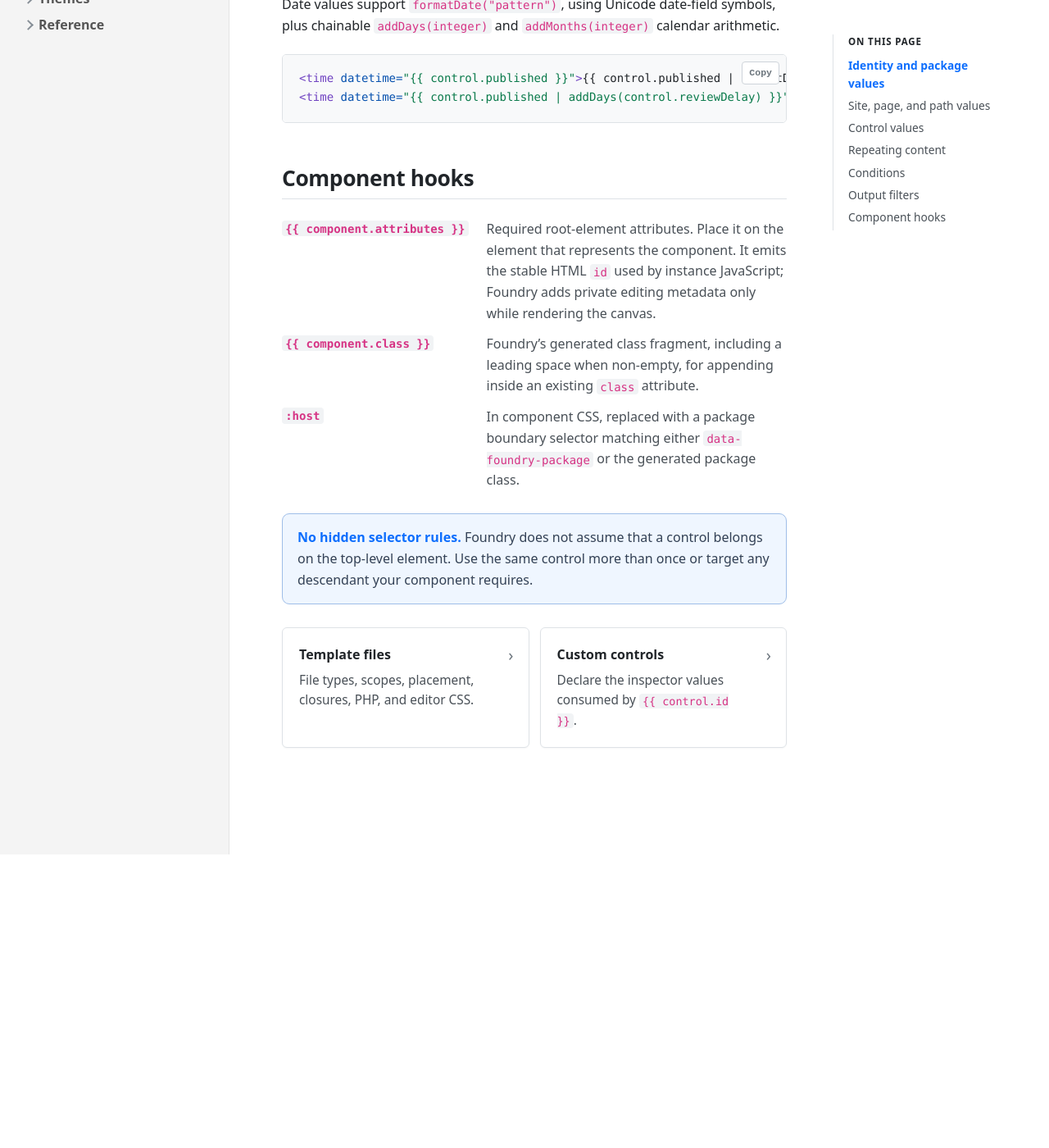
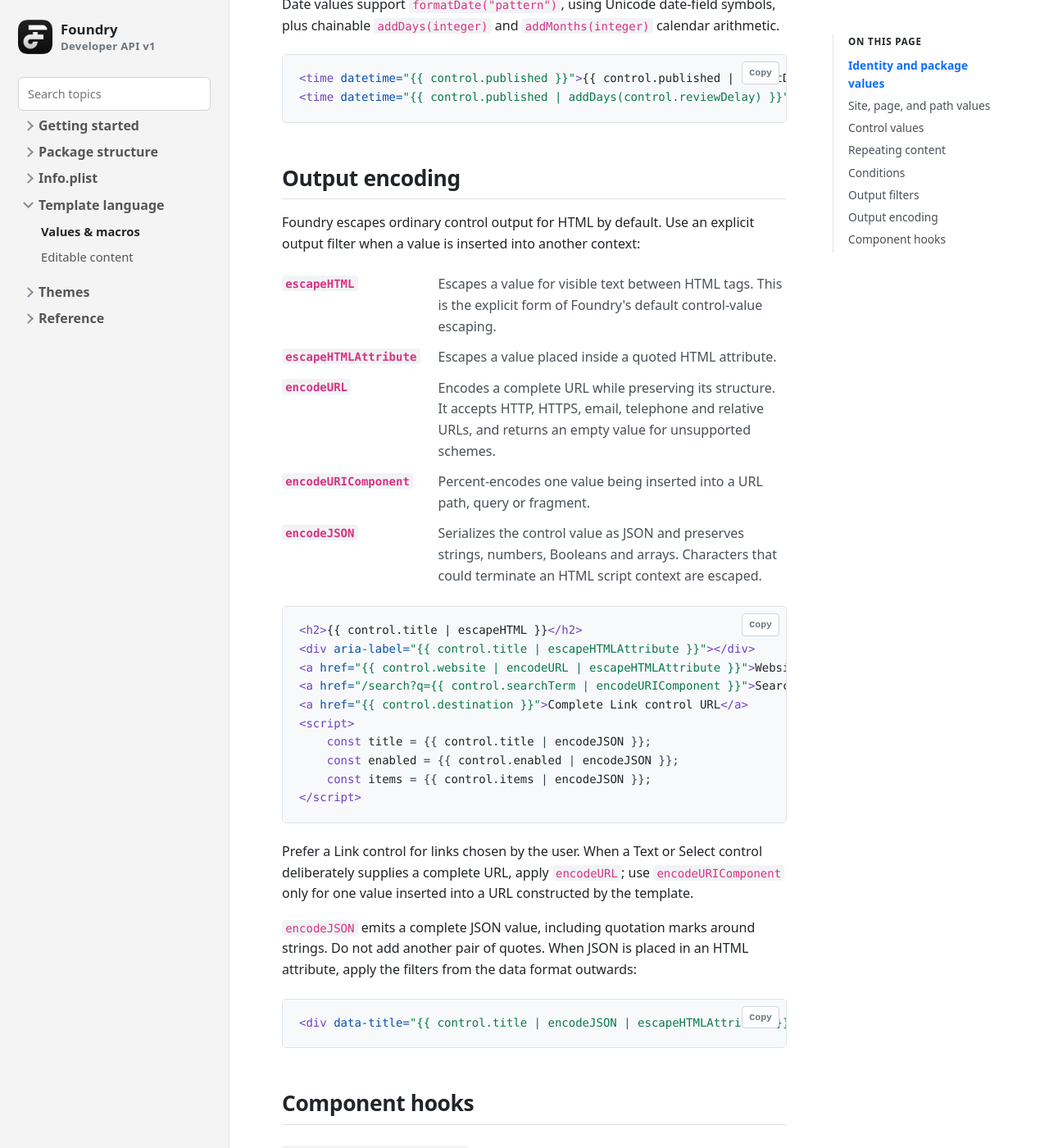
Before and after one commit to doobox/foundry-developer-api, a Jekyll site: the page built from template-values.md, in a window 1280 px wide and 1400 px high, scrolled down 7407 px. Shown: the whole window at 82% size. Built offline with Jekyll 4.4.1, drawn with Linux system fonts in a browser that asks for light colours; before the commit the page ends 8449 px from its top, so only the background shows below that.

Commit message:
Document output encoding filters

````diff
--- a/template-values.md
+++ b/template-values.md
@@ -328,6 +328,52 @@ border-color: {{ control.brandColor | mix(control.borderColor, control.mixAmount
 ```
 
 </div>
+
+<h2>Output encoding</h2>
+
+<p>Foundry escapes ordinary control output for HTML by default. Use an explicit output filter when a value is inserted into another context:</p>
+
+<dl class="syntax-list">
+<dt><code>escapeHTML</code></dt>
+<dd>Escapes a value for visible text between HTML tags. This is the explicit form of Foundry's default control-value escaping.</dd>
+<dt><code>escapeHTMLAttribute</code></dt>
+<dd>Escapes a value placed inside a quoted HTML attribute.</dd>
+<dt><code>encodeURL</code></dt>
+<dd>Encodes a complete URL while preserving its structure. It accepts HTTP, HTTPS, email, telephone and relative URLs, and returns an empty value for unsupported schemes.</dd>
+<dt><code>encodeURIComponent</code></dt>
+<dd>Percent-encodes one value being inserted into a URL path, query or fragment.</dd>
+<dt><code>encodeJSON</code></dt>
+<dd>Serializes the control value as JSON and preserves strings, numbers, Booleans and arrays. Characters that could terminate an HTML script context are escaped.</dd>
+</dl>
+
+<div markdown="1">
+
+```html
+<h2>{{ control.title | escapeHTML }}</h2>
+<div aria-label="{{ control.title | escapeHTMLAttribute }}"></div>
+<a href="{{ control.website | encodeURL | escapeHTMLAttribute }}">Website from a Text control</a>
+<a href="/search?q={{ control.searchTerm | encodeURIComponent }}">Search</a>
+<a href="{{ control.destination }}">Complete Link control URL</a>
+<script>
+    const title = {{ control.title | encodeJSON }};
+    const enabled = {{ control.enabled | encodeJSON }};
+    const items = {{ control.items | encodeJSON }};
+</script>
+```
+
+</div>
+
+<p>Prefer a Link control for links chosen by the user. When a Text or Select control deliberately supplies a complete URL, apply <code>encodeURL</code>; use <code>encodeURIComponent</code> only for one value inserted into a URL constructed by the template.</p>
+
+<p><code>encodeJSON</code> emits a complete JSON value, including quotation marks around strings. Do not add another pair of quotes. When JSON is placed in an HTML attribute, apply the filters from the data format outwards:</p>
+
+<div markdown="1">
+
+```html
+<div data-title="{{ control.title | encodeJSON | escapeHTMLAttribute }}"></div>
+```
+
+</div>
 <h2>Component hooks</h2>
 <dl class="syntax-list">
 <dt>
````
